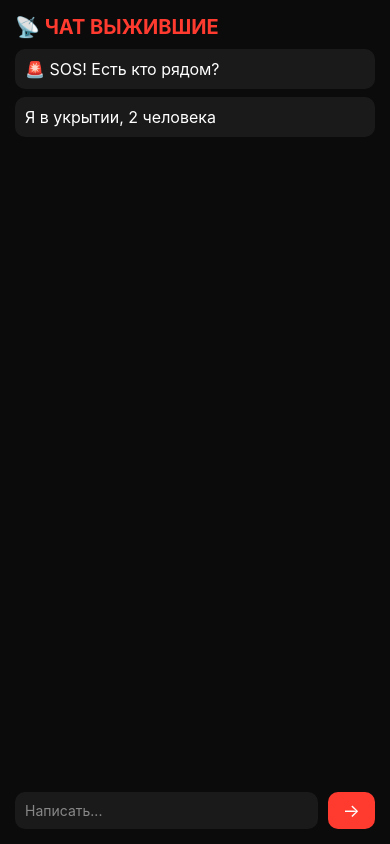
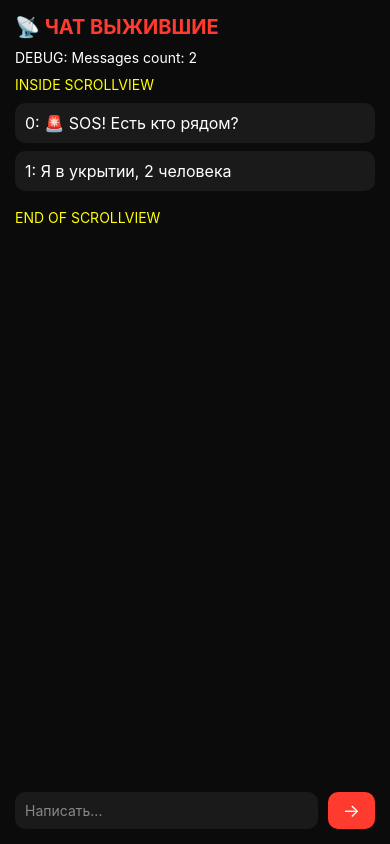
Before and after one commit to MrAlexOm/Bunker-App, a React Native app: screen /Panic in a window 390 px wide. Built offline with nearby package versions, Linux system fonts and the light colour scheme.

Commit message:
Hard debug - add messages count, ScrollView markers, index in map

```diff
--- a/src/screens/PanicScreen.tsx
+++ b/src/screens/PanicScreen.tsx
@@ -33,15 +33,29 @@ const PanicScreen = () => {
 
       <Text style={styles.title}>📡 ЧАТ ВЫЖИВШИЕ</Text>
 
+      <Text style={{ color: 'white', marginBottom: 10 }}>
+        DEBUG: Messages count: {messages.length}
+      </Text>
+
       <ScrollView
         style={styles.chat}
         contentContainerStyle={{ paddingBottom: 20 }}
       >
-        {messages.map((msg) => (
+        <Text style={{ color: 'yellow', marginBottom: 10 }}>
+          INSIDE SCROLLVIEW
+        </Text>
+
+        {messages.map((msg, index) => (
           <View key={msg.id} style={styles.message}>
-            <Text style={styles.text}>{msg.text}</Text>
+            <Text style={styles.text}>
+              {index}: {msg.text}
+            </Text>
           </View>
         ))}
+
+        <Text style={{ color: 'yellow', marginTop: 10 }}>
+          END OF SCROLLVIEW
+        </Text>
       </ScrollView>
 
       <View style={styles.inputRow}>
```
